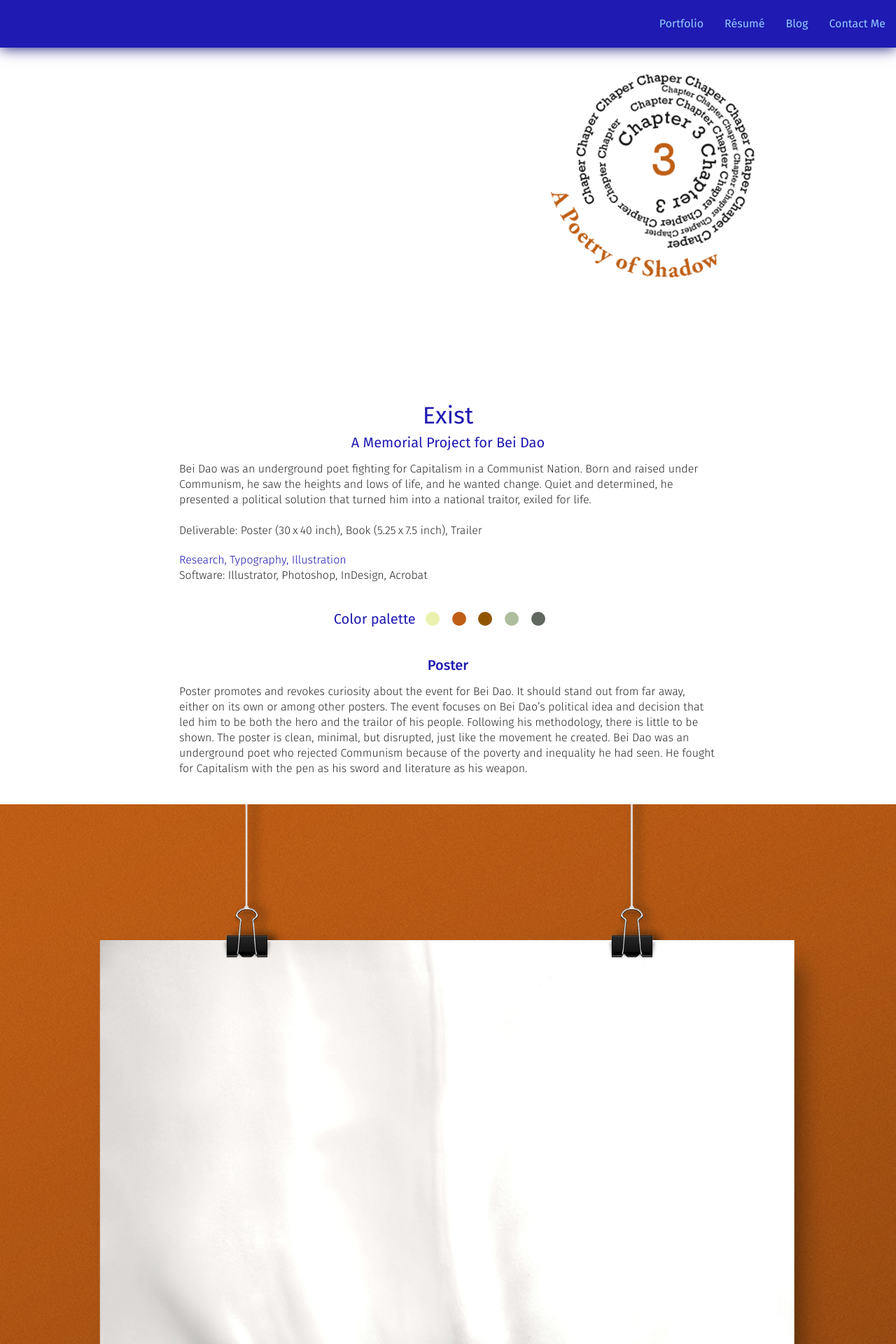
After one commit to pitabaki/simply_dung, a PHP site: page /exist.html in a window 1280 px wide. The commit adds this page. Shown: the top 1920 px of the page at 70% size. Run offline with PHP 8.4, Linux system fonts and the light colour scheme; some libraries are stand-ins or nearby versions.

Commit message:
Exist portfolio page included, along with Exist assets.

```diff
--- a/css/_portfolio.sass
+++ b/css/_portfolio.sass
@@ -32,6 +32,9 @@
 .digital
 	background-color: #20a0e9
 
+.exist
+	background-color: $bg_white
+
 .portfolio_img
 	margin: 0 auto
 	margin-top: 20px
@@ -53,6 +56,11 @@
 	font-weight: $book_regular
 	color: $primary
 
+.exist_copy h2
+	font-weight: $book_regular
+	color: $primary
+	padding: 0.5em 0 0 0
+
 .portfolio_copy p
 	text-align: left
 	font-weight: $light
@@ -68,7 +76,8 @@
 
 .portfolio_copy h3
 	color: $primary
-	font-weight: $light
+	font-weight: $book_regular
+	padding: 0 0 0.5em 0
 
 .portfolio .subtitles h3
 	font-weight: $semi-bold
@@ -105,3 +114,18 @@
 
 #et_01
 	background-color: #20a0e9
+
+#exist_01
+	background-color: #eaf1ae
+
+#exist_02
+	background-color: #bf5f16
+
+#exist_03
+	background-color: #905501
+
+#exist_04
+	background-color: #aebd9d
+
+#exist_05
+	background-color: #606860
--- a/css/dungs_sass.css
+++ b/css/dungs_sass.css
@@ -115,6 +115,9 @@ a:active {
 .digital {
   background-color: #20a0e9; }
 
+.exist {
+  background-color: #ffffff; }
+
 .portfolio_img, .portfolio {
   margin: 0 auto;
   margin-top: 20px;
@@ -135,6 +138,11 @@ a:active {
   font-weight: 400;
   color: #1f1ab2; }
 
+.exist_copy h2 {
+  font-weight: 400;
+  color: #1f1ab2;
+  padding: 0.5em 0 0 0; }
+
 .portfolio_copy p {
   text-align: left;
   font-weight: 300;
@@ -154,7 +162,8 @@ a:active {
 
 .portfolio_copy h3 {
   color: #1f1ab2;
-  font-weight: 300; }
+  font-weight: 400;
+  padding: 0 0 0.5em 0; }
 
 .portfolio .subtitles h3 {
   font-weight: 500; }
@@ -196,6 +205,21 @@ a:active {
 
 #et_01 {
   background-color: #20a0e9; }
+
+#exist_01 {
+  background-color: #eaf1ae; }
+
+#exist_02 {
+  background-color: #bf5f16; }
+
+#exist_03 {
+  background-color: #905501; }
+
+#exist_04 {
+  background-color: #aebd9d; }
+
+#exist_05 {
+  background-color: #606860; }
 
 .overlay {
   position: absolute;
--- /dev/null
+++ b/development/gulp/gulp.js
@@ -0,0 +1 @@
+var gulp = require('gulp');
--- /dev/null
+++ b/exist.html
@@ -0,0 +1,191 @@
+<!--
+************************************
+Developed by: Peter Berki
+GitHub: PitaBaki // http://www.github.com/pitabaki
+Personal: http://www.peterberkidesign.com
+
+Designed by: Dung Nguyen
+GitHub: Yunggg // http://github.com/Yunggg
+************************************
+-->
+
+<!DOCTYPE html>
+<html lang="en">
+<head>
+	<script src="https://code.jquery.com/jquery.min.js"></script>
+	<script src="js/jquery-2.1.4.js"></script>
+	<link href='http://fonts.googleapis.com/css?family=Fira+Sans:500,400italic,300,400' rel='stylesheet' type='text/css'>
+	<link href="https://netdna.bootstrapcdn.com/twitter-bootstrap/2.3.2/css/bootstrap-combined.min.css" rel="stylesheet" type="text/css" />
+	<script src="https://netdna.bootstrapcdn.com/twitter-bootstrap/2.3.2/js/bootstrap.min.js"></script>
+	<link href="css/bootstrap-theme.css" rel="stylesheet" type="text/css" />
+	<link href="css/bootstrap.css" rel="stylesheet" type="text/css" />
+	<script src="js/bootstrap.min.js"></script>
+	<meta charset="utf-8">
+	<title>Dung Nguyen's Exist</title>
+	<link href="css/dungs_sass.css" rel="stylesheet" type="text/css">
+	<link href="img/DN_favicon.png" rel="icon" type="image/icon">
+</head>
+<body>
+
+<!--*************** Dung's Navbar *************** -->
+
+	<nav class="navbar navbar-default">
+	  <div class="container-fluid navigation">
+	    <!-- Brand and toggle get grouped for better mobile display -->
+	    <div class="navbar-header">
+	      <button type="button" class="navbar-toggle collapsed" data-toggle="collapse" data-target="#bs-example-navbar-collapse-1" aria-expanded="false">
+	        <span class="sr-only">Toggle navigation</span>
+	        <span class="icon-bar"></span>
+	        <span class="icon-bar"></span>
+	        <span class="icon-bar"></span>
+	      </button>
+	    </div>
+
+	    <!-- Collect the nav links, forms, and other content for toggling -->
+	    <div class="collapse navbar-collapse" id="bs-example-navbar-collapse-1">
+	      <ul class="nav navbar-nav navbar-right">
+	        <li><a href="index.html">Portfolio</a></li>
+	      	<li><a href="resume.html">Résumé</a></li>
+	        <li><a href="http://www.simplydung.com/blog">Blog</a></li>
+	        <li><a href="mailto: pberki1986@gmail.com">contact me</a></li>
+	      </ul>
+	    </div><!-- /.navbar-collapse -->
+	  </div><!-- /.container-fluid -->
+	</nav>
+
+<!--*************** Dung's Navbar *************** -->
+
+
+<!--*************** CONTENT *************** -->
+
+<!--*************** Dung's Introduction *************** -->
+
+	<div class="container">
+		<div class="row">
+		 	<div class="col-md-12 hero_shot">
+			  	<div class="hero_fg" >
+			  		<img src="img/assets/projects/exist/header_img.gif" alt="Dung's Hero Portrait" />
+			  	</div>
+			  	<div class="hero_bg exist" >
+			  	</div>
+		 	</div>
+		</div>
+	</div>
+	<!--*************** End Dung's Introduction *************** -->
+
+<!--*************** "Footer" (Keep within Content Container) *************** -->
+		<section class="row">
+			<div class="col-md-12 portfolio">
+				<div class="portfolio_copy exist_copy">
+					<h2>Exist</h2>
+					<h3>A Memorial Project for Bei Dao</h3>
+					<p>Bei Dao was an underground poet fighting for Capitalism in a Communist Nation. Born and raised under Communism, he saw the heights and lows of life, and he wanted change. Quiet and determined, he presented a political solution that turned him into a national traitor, exiled for life.<br><br>Deliverable: Poster (30 x 40 inch), Book (5.25 x 7.5 inch), Trailer</p>
+					<br>
+					<p>
+						<a href="#">Research,</a>
+						<a href="#">Typography,</a>
+						<a href="#">Illustration</a>
+					</p>
+					<p>Software: Illustrator, Photoshop, InDesign, Acrobat</p>
+				</div>
+			</div>
+		</section>
+		<section class="row">
+			<div class="col-md-12 portfolio">
+				<div class="portfolio_copy">
+					<div class="colorPalette">
+						<h3>Color palette</h3>
+						<ul>
+							<li id="exist_01"></li>
+							<li id="exist_02"></li>
+							<li id="exist_03"></li>
+							<li id="exist_04"></li>
+							<li id="exist_05"></li>
+						</ul>
+					</div>
+				</div>
+			</div>
+		</section>
+		<section class="row">
+			<div class="col-md-12 portfolio">
+				<div class="portfolio_copy subtitles">
+					<h3>Poster</h3>
+					<p>Poster promotes and  revokes curiosity about the event for Bei Dao. It should stand out from far away, either on its own or among other posters. The event focuses on Bei Dao’s political idea and decision that led him to be both the hero and the trailor of his people. Following his methodology, there is little to be shown. The poster is clean, minimal, but disrupted, just like the movement he created. Bei Dao was an underground poet who rejected Communism because of the poverty and inequality he had seen. He fought for Capitalism with the pen as his sword and literature as his weapon.</p>
+				</div>
+			</div>
+		</section>
+		<section class="row">
+			<div class="col-md-12 portfolio">
+				<img src="img/assets/projects/exist/exist_poster.jpg" alt="Exist Poster" />
+			</div>
+		</section>
+		<section class="row">
+			<div class="col-md-12 portfolio">
+				<div class="portfolio_copy subtitles">
+					<h3>Book</h3>
+					<p>The Book tells the life story of Bei Dao, his poems, his life after the movement. Unlike the poster, the book is for heavy-reading, with historical details and emotional transition.</p>
+				</div>
+			</div>
+		</section>
+		<section class="row">
+			<div class="col-md-12 portfolio_img">
+				<img src="img/assets/projects/exist/section3.jpg" alt="Exist Book Section 3" />
+			</div>
+		</section>
+		<section class="row">
+			<div class="col-md-12 portfolio_img">
+				<img src="img/assets/projects/exist/mockup_b.jpg" alt="Exist Book Mock-Up" />
+			</div>
+		</section>
+		<section class="row">
+			<div class="col-md-12 portfolio">
+				<div class="portfolio_copy subtitles">
+					<h3>Chapter Openers</h3>
+					<p>Since the book follows Bei Dao from when he was born and raised under Communism, breaking out of his shell, etc., toward the exile that he is suffering, the chapter openers is an animation of his transition, using words and number to distort the shape and create distance.</p>
+				</div>
+			</div>
+		</section>
+		<section class="row">
+			<div class="col-md-12 portfolio_img">
+				<img src="img/assets/projects/exist/mockup_a.jpg" alt="Exist Chapter 10 Mock-Up" />
+			</div>
+		</section>
+		<section class="row">
+			<div class="col-md-12 portfolio">
+				<img src="img/assets/projects/exist/chap3.jpg" alt="Exist Chapter 3 Mock-Up" />
+			</div>
+		</section>
+		<section class="container experience">
+			<div class="row">
+				<div class="col-md-12 description">
+					<h2>A look into Dung’s soul</h2>
+					<h3 class="italic light">just kidding, here is how to contact me</h3>
+					<a href="mailto:joce9292@gmail.com">
+						<h3 class="semi">joce9292@gmail.com</h3>
+					</a>
+				</div>
+			</div>
+			<div class="row">
+				<div class="col-md-6 contact_icons contact_left">
+					<a href="http://www.behance.net/dnjo"><img src="http://www.simplydung.com/img/assets/behance_icon.png" alt="Dung's Behance Account" /></a>
+				</div>
+				<div class="col-md-6 contact_icons contact_right">
+					<a href="http://www.linkedin.com/in/djnguyen"><img src="http://www.simplydung.com/img/assets/linkedin_icon.png" alt="Dung's Behance Account" /></a>
+				</div>
+			</div>
+		</section>
+	</div>
+
+<!--*************** END CONTENT *************** -->
+
+	<footer class="row footer">
+		<div class="col-md-12"><p>&copy; 2015 Dung Nguyen &nbsp;&bull;&nbsp;  <a href="mailto:joce9292@gmail.com">joce9292@gmail.com</a></p></div>
+	</footer>
+
+<!--*************** JS Goes Here *************** -->
+
+	<script src="dung_scripts.js"></script>
+
+<!--*************** End JS *************** -->
+</body>
+</html>
--- a/index.html
+++ b/index.html
@@ -209,14 +209,14 @@ GitHub: Yunggg // http://github.com/Yunggg
 						<div class="col-md-12 item vertical">
 							<div class="overlay overlay_vertical">
 								<div class="hover_copy">
-									<a href="#" target="_blank">
+									<a href="exist.html" target="_blank">
 										<h3 class="semi">Exist</h3>
 										<p>Lorem ipsum dolor sit amet, consectetur adipiscing elit. Nam pretium nec nulla nec eleifend. Praesent nec ornare tortor. Mauris consequat nunc vitae nulla commodo, sagittis volutpat tortor auctor. Sed quis dictum libero.</p>
 									</a>
 								</div>
 								<div class="background"></div>
 							</div>
-							<a class="null_obj" href="#" target="_blank">
+							<a class="null_obj" href="exist.html" target="_blank">
 								<img data-category="typography" class="imgObj" src="img/assets/exist_poster.jpg" alt="Exist Project" />
 							</a>
 						</div>
--- a/js/simplydung.js
+++ b/js/simplydung.js
@@ -9,6 +9,7 @@ Personal: http://www.peterberkidesign.com
 
 To be used in harmony with Bootstrap 3 and jQuery v2.1.4 (the library utilized by Bootstrap3)
 */
+
 function init(){
 	//To reduce sloppy coding, I've implemented 'use strict'
 	'use strict';
```
Also changed, not shown: package.json (+6 -1 lines), img/assets/projects/exist/chap3.jpg (added), img/assets/projects/exist/exist_poster.jpg (added), img/assets/projects/exist/header_img.gif (added), img/assets/projects/exist/mockup_a.jpg (added), img/assets/projects/exist/mockup_b.jpg (added), img/assets/projects/exist/section3.jpg (added), 1 other file.
